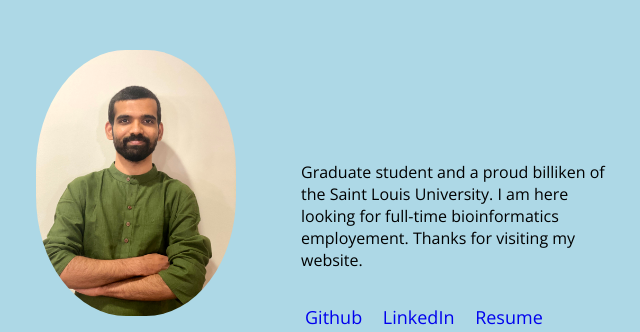
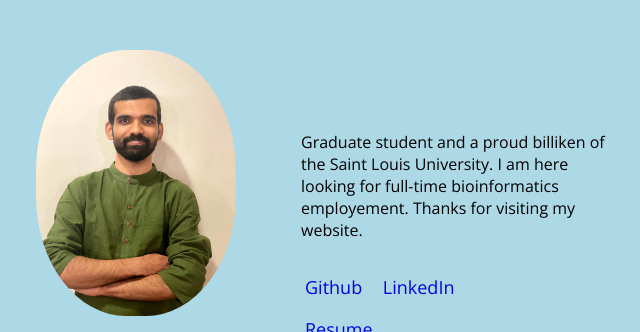
Before and after one commit to jpeasari/jpeasari.github.io, a plain HTML site: page index.html in a window 1280 px wide. Shown: the part 154-486 px from the top of the page, without its empty margins (344-984 px from the left). Drawn offline with nearby package versions, Linux system fonts and the light colour scheme.

Commit message:
Update index.html

```diff
--- a/index.html
+++ b/index.html
@@ -20,7 +20,7 @@
       <ul class="social-links">
         <li><a href="https://github.com/jpeasari">Github</a></li>
         <li><a href=" https://www.linkedin.com/in/johnpeasari/">LinkedIn</a></li>
-        <li><a href=" https://github.com/jpeasari/jpeasari.github.io/raw/main/">Resume</a></li>
+        <p><a href="https://github.com/jpeasari/jpeasari.github.io/raw/main/">Resume</a>.</p>
 
 
       </ul>
```
